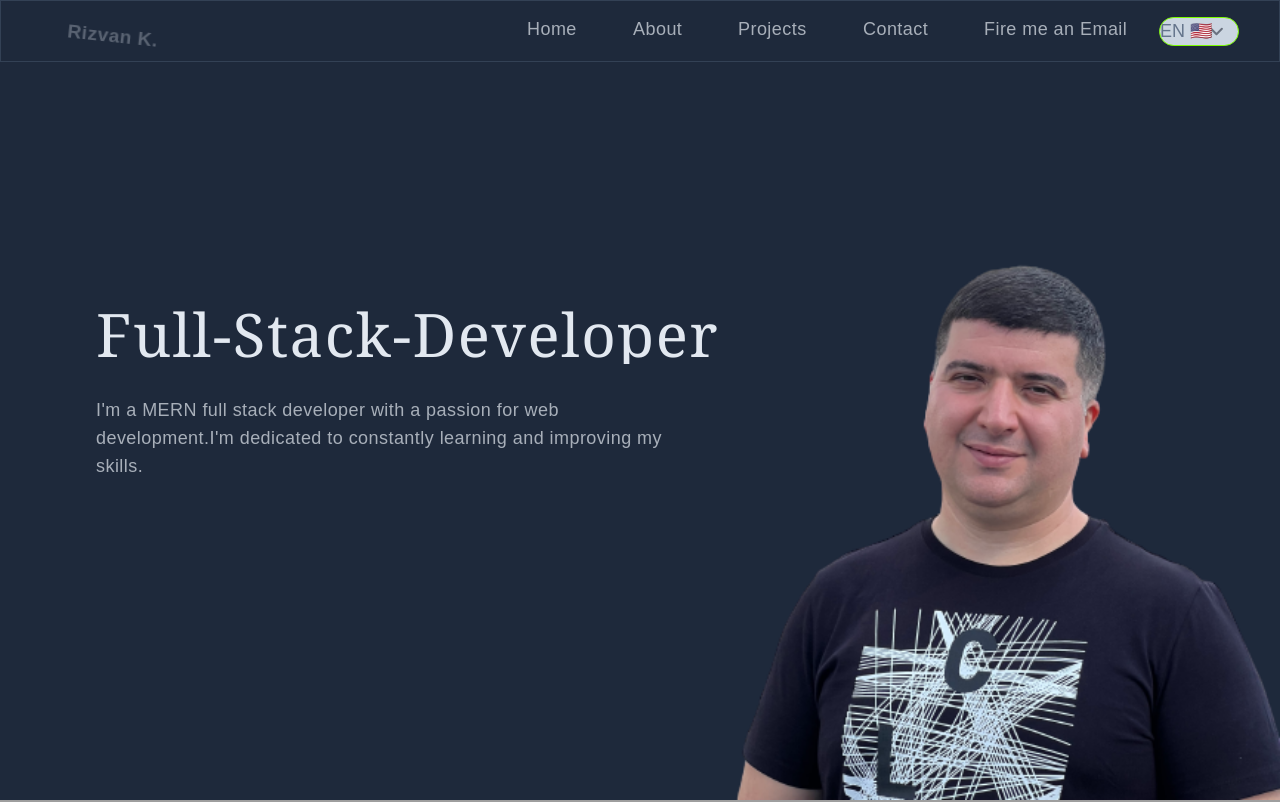
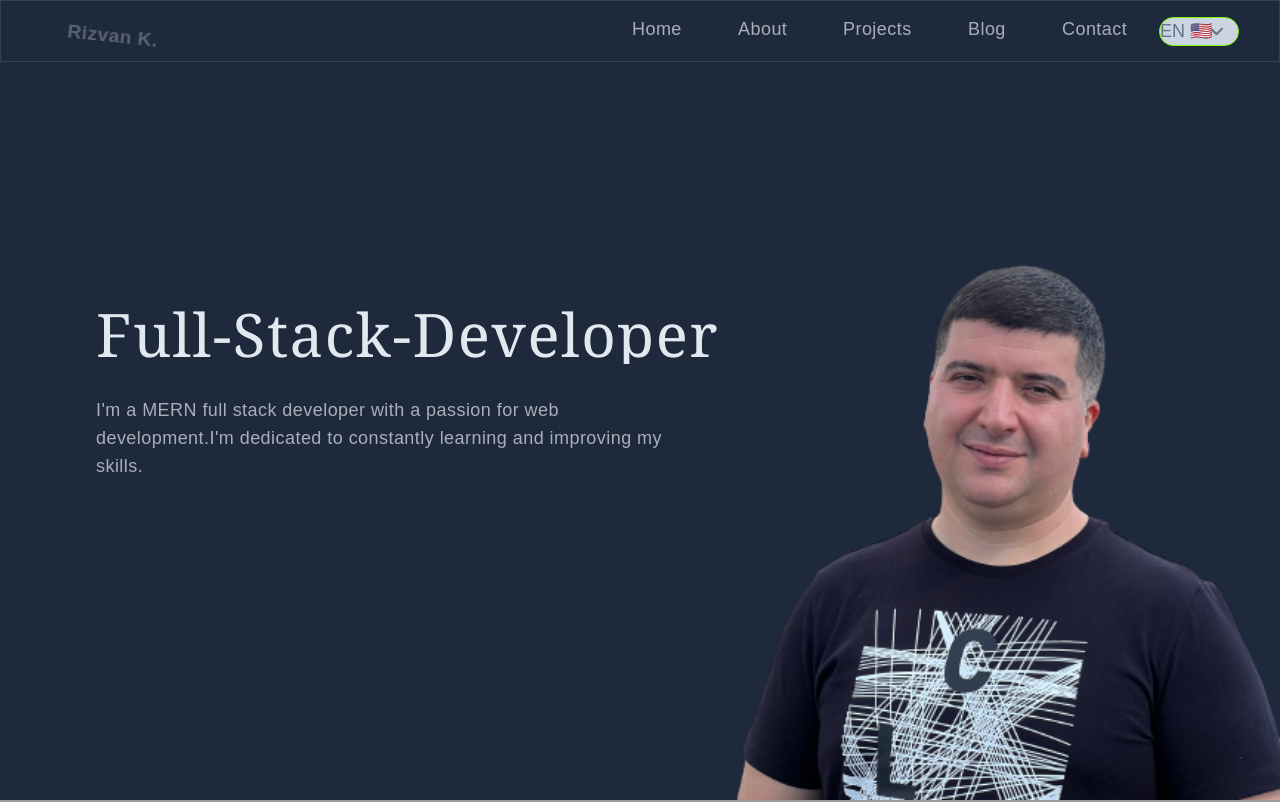
Before and after one commit to rizvan555/My_Portfolio, a React (Create React App) app: page / in a window 1280 px wide. Shown: the top 802 px of the page. Built offline with nearby package versions, Linux system fonts and the light colour scheme; grey boxes are pictures that could not be loaded; the HTML template or start-up script is replaced by a standard one.

Commit message:
created blog button with navigate

```diff
--- a/src/components/de.json
+++ b/src/components/de.json
@@ -1,11 +1,5 @@
 {
-  "navbar": [
-    "Startseite",
-    "Über mich",
-    "Projekte",
-    "Kontakt",
-    "Schreib mir eine E-Mail"
-  ],
+  "navbar": ["Startseite", "Über mich", "Projekte", "Blog", "Kontakt"],
   "title": "Full-Stack-Entwickler",
   "subtitle": "Ich bin ein MERN-Entwickler mit Leidenschaft für Webentwicklung. Ich bin ständig bemüht, meine Fähigkeiten zu verbessern und zu lernen.",
   "hireBtnText": "EINSTELLEN",
@@ -83,6 +77,5 @@
   "footerTitle": "LASSEN SIE EINE LINIE",
   "messageButton": "NACHRICHT SENDEN",
   "contactMe": "KONTAKTIERE MICH",
-  "downloadButton":"LEBENSLAUF HERUNTERLADEN"
-
+  "downloadButton": "LEBENSLAUF HERUNTERLADEN"
 }
--- a/src/components/eng.json
+++ b/src/components/eng.json
@@ -1,5 +1,5 @@
 {
-  "navbar": ["Home", "About", "Projects", "Contact", "Fire me an Email"],
+  "navbar": ["Home", "About", "Projects", "Blog", "Contact"],
   "title": "Full-Stack-Developer",
   "subtitle": "I'm a MERN full stack developer with a passion for web development.I'm dedicated to constantly learning and improving my skills.",
   "hireBtnText": "HIRE ME",
@@ -69,7 +69,7 @@
     }
   ],
   "footerTitle": "DROP A LINE",
-  "messageButton":"SEND MESSAGE",
-  "contactMe":"CONTACT ME",
-  "downloadButton":"DOWNLOAD RESUME"
+  "messageButton": "SEND MESSAGE",
+  "contactMe": "CONTACT ME",
+  "downloadButton": "DOWNLOAD RESUME"
 }
--- a/src/pages/page1.tsx
+++ b/src/pages/page1.tsx
@@ -22,6 +22,18 @@ function Page1({ language, setLanguage }: Page1Props) {
     });
   };
 
+  const handleScrollBlogEng = () => {
+    window.scrollTo({
+      top: 3500,
+      behavior: "smooth",
+    });
+  };
+  const handleScrollBlogDe = () => {
+    window.scrollTo({
+      top: 3630,
+      behavior: "smooth",
+    });
+  };
   const handleScrollContact = () => {
     window.scrollTo({
       top: document.body.scrollHeight,
@@ -63,12 +75,17 @@ function Page1({ language, setLanguage }: Page1Props) {
                         {nav}
                       </li>
                     );
-                  } else if (
-                    nav === "Contact" ||
-                    nav === "Kontakt" ||
-                    nav === "Fire me an Email" ||
-                    nav === "Schreib mir eine E-Mail"
-                  ) {
+                  } else if (nav === "Blog") {
+                    return (
+                      <li
+                        key={index}
+                        className=" tracking-wide hvr-outline-in pb-1 hover:text-white"
+                        onClick={handleScrollBlogEng}
+                      >
+                        {nav}
+                      </li>
+                    );
+                  } else if (nav === "Contact" || nav === "Kontakt") {
                     return (
                       <li
                         key={index}
@@ -110,12 +127,17 @@ function Page1({ language, setLanguage }: Page1Props) {
                         {nav}
                       </li>
                     );
-                  } else if (
-                    nav === "Contact" ||
-                    nav === "Kontakt" ||
-                    nav === "Fire me an Email" ||
-                    nav === "Schreib mir eine E-Mail"
-                  ) {
+                  } else if (nav === "Blog") {
+                    return (
+                      <li
+                        key={index}
+                        className=" tracking-wide hvr-outline-in pb-1 hover:text-white"
+                        onClick={handleScrollBlogDe}
+                      >
+                        {nav}
+                      </li>
+                    );
+                  } else if (nav === "Contact" || nav === "Kontakt") {
                     return (
                       <li
                         key={index}
```
